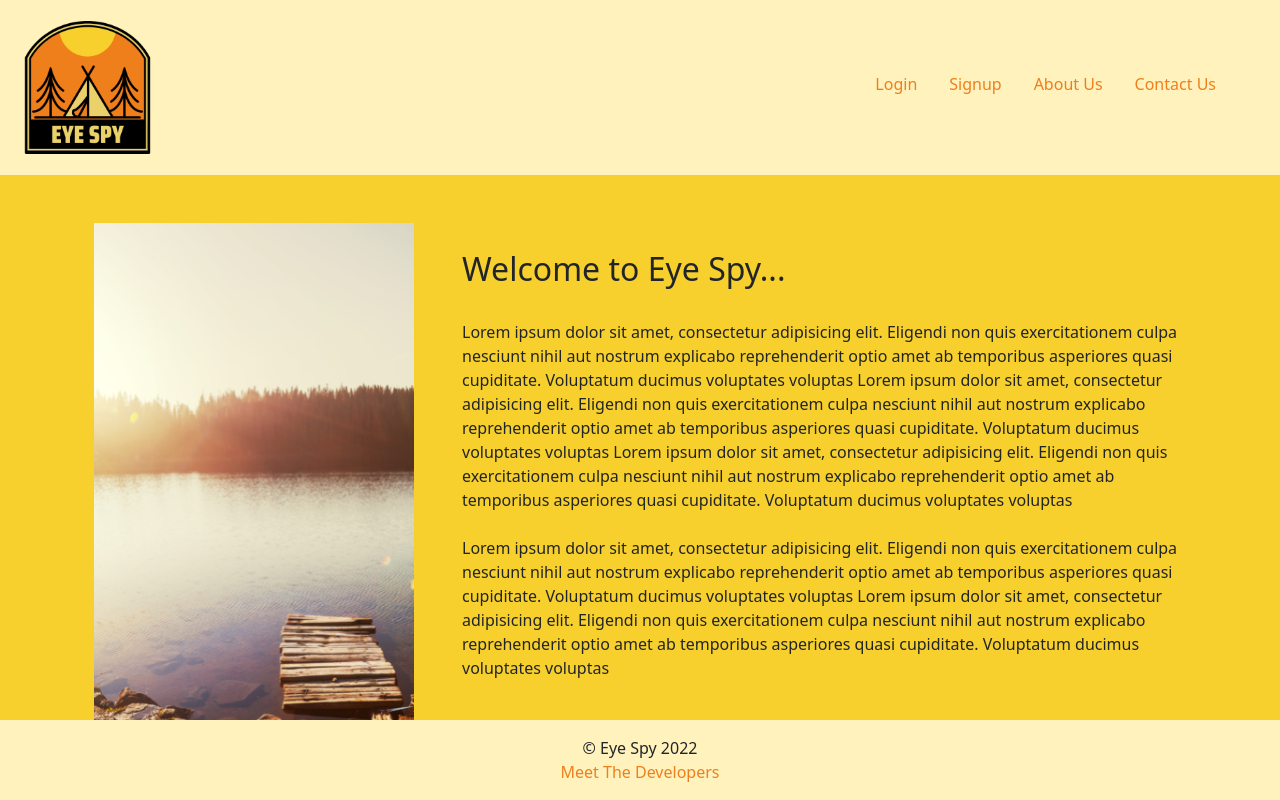
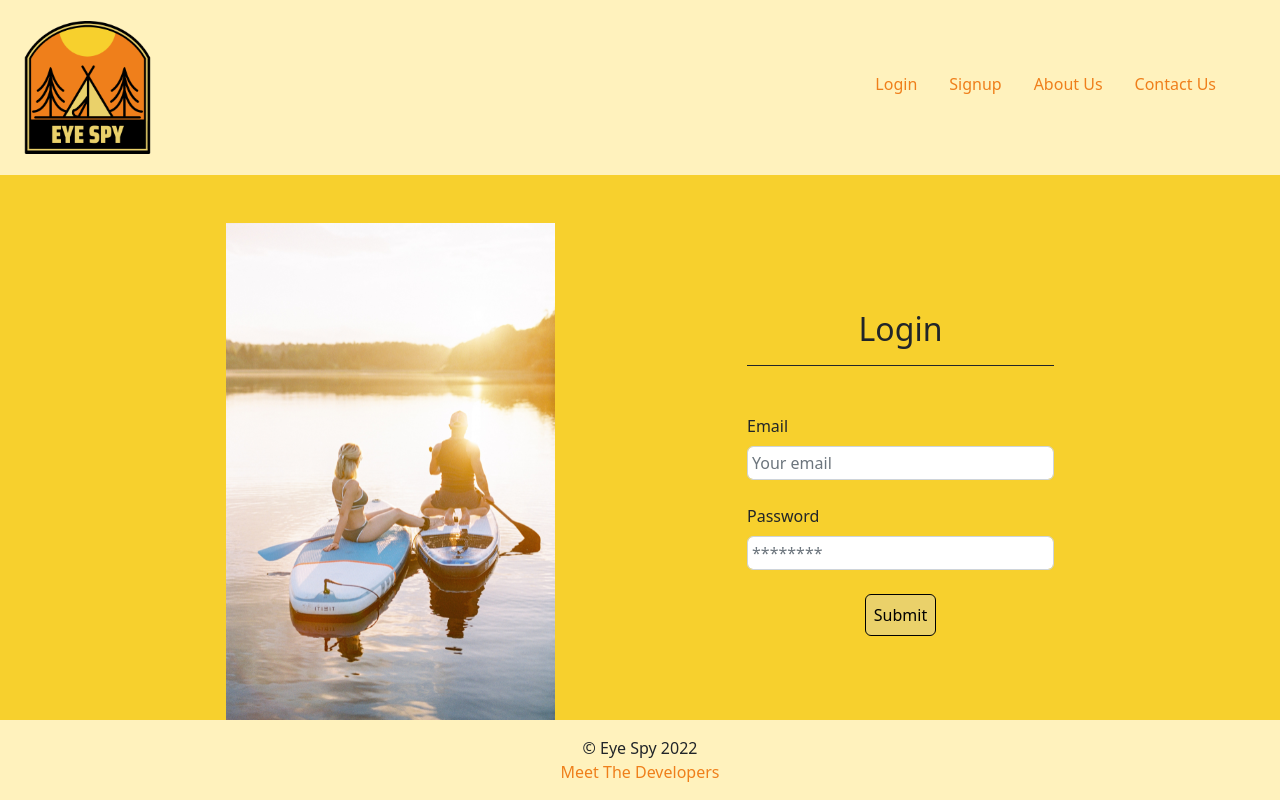
Before and after one commit to CaptainNate/Eye-Spy, a React (Create React App) app in the folder client/: page /login in a window 1280 px wide. Shown: the top 800 px of the page. Built offline with nearby package versions, Linux system fonts and the light colour scheme.

Commit message:
login page styilng complete

```diff
--- a/client/src/App.js
+++ b/client/src/App.js
@@ -6,10 +6,14 @@ import { ApolloProvider, ApolloClient, InMemoryCache, createHttpLink } from '@ap
 // bootstrap styling
 import "bootstrap/dist/css/bootstrap.min.css";
 
+// component imports
 import Header from "./components/Header";
 import Footer from "./components/Footer";
 import LandingPage from "./components/LandingPage";
 import Contact from "./components/ContactUs";
+
+// page imports
+import Login from "./pages/Login";
 
 // CONNECTION TO BACKEND SERVERS
 const httpLink = createHttpLink({
@@ -28,10 +32,12 @@ function App() {
         <div>
           <Header />
           <div className="container">
-            <LandingPage />
             <Routes>
+              {/* need to fix landing page to display when site first loads */}
+              {/* but still dynamically change when clicking to different pages */}
               <Route exact path="/" element={<LandingPage />} />
               <Route exact path="/contact-us" element={<Contact />} />
+              <Route exact path="/login" element={<Login />} />
             </Routes>
           </div>
           <Footer />
--- a/client/src/components/LandingPage/index.js
+++ b/client/src/components/LandingPage/index.js
@@ -36,7 +36,7 @@ function LandingPage() {
                 <p>
                     Lorem ipsum dolor sit amet, consectetur adipisicing elit. Eligendi non quis exercitationem culpa nesciunt nihil aut nostrum explicabo reprehenderit optio amet ab temporibus asperiores quasi cupiditate. Voluptatum ducimus voluptates voluptas
                 </p>
-                <button type="submit" className="sign-up-btn p-2 rounded">submit</button>
+                <button type="submit" className="all-btns p-2 rounded">submit</button>
             </div>
         </div>
     )
--- a/client/src/index.css
+++ b/client/src/index.css
@@ -28,6 +28,16 @@ html, body {
   color: var(--quatrinary);
 }
 
+.all-btns {
+  background-color: var(--quatrinary);
+  border: 1px solid var(--black);
+}
+
+.all-btns:hover {
+  background-color: var(--tertiary);
+  border: 1px solid var(--black);
+}
+
 /* HEADER */
 header {
   background-color: var(--primary);
@@ -42,12 +52,7 @@ footer {
 }
 
 /* LANDING PAGE */
-.sign-up-btn {
-  background-color: var(--quatrinary);
-  border: 1px solid var(--black);
-}
 
-.sign-up-btn:hover {
-  background-color: var(--tertiary);
-  border: 1px solid var(--black);
-}
+
+
+/* LOGIN */
--- /dev/null
+++ b/client/src/pages/Login.js
@@ -0,0 +1,62 @@
+import React, { useState } from 'react';
+
+// will need these once mutations are functioning
+// import { useMutation } from '@apollo/client';
+// import { LOGIN_USER } from '../utils/mutations';
+
+// image import
+import loginImg from '../images/login-signup-img.png';
+
+const Login = () => {
+
+    // add in login conditional statements
+
+    return (
+        <main className="container p-5 mb-5">
+            <div className="d-flex justify-content-center align-items-center">
+                <div className="px-5 mx-5">
+                    <div>
+                        <img src={loginImg} alt="couple paddle boarding" />
+                    </div>
+                </div>
+                <form className="px-5 mx-5 col">
+                    <div className="d-flex row">
+                        <div>
+                            <h2 className="mb-5 pb-3 border-bottom border-dark text-center">Login</h2>
+                        </div>
+                        {/* input email */}
+                        <div>
+                            <label htmlFor='email' className="form-label pe-3">Email</label>
+                            <input
+                                className="form-control p-1 mb-4"
+                                placeholder="Your email"
+                                name="email"
+                                type="email"
+                                id="email"
+                            />
+                        </div>
+                        {/* input password */}
+                        <div>
+                            <label htmlFor='password' className="form-label pe-3">Password</label>
+                            <input
+                                className="form-control p-1 mb-4"
+                                placeholder="********"
+                                name="password"
+                                type="password"
+                                id="password"
+                            />
+                        </div>
+                        {/* submit login data */}
+                        <div className="text-center">
+                        <button className="all-btns p-2 rounded" type="submit" id="submit-login">
+                            Submit
+                        </button>
+                        </div>
+                    </div>
+                </form>
+            </div>
+        </main>
+    )
+}
+
+export default Login;
```
Also changed, not shown: client/src/images/login-signup-img.png (added), client/src/pages/Search.js (added), client/src/pages/Signup.js (added).
